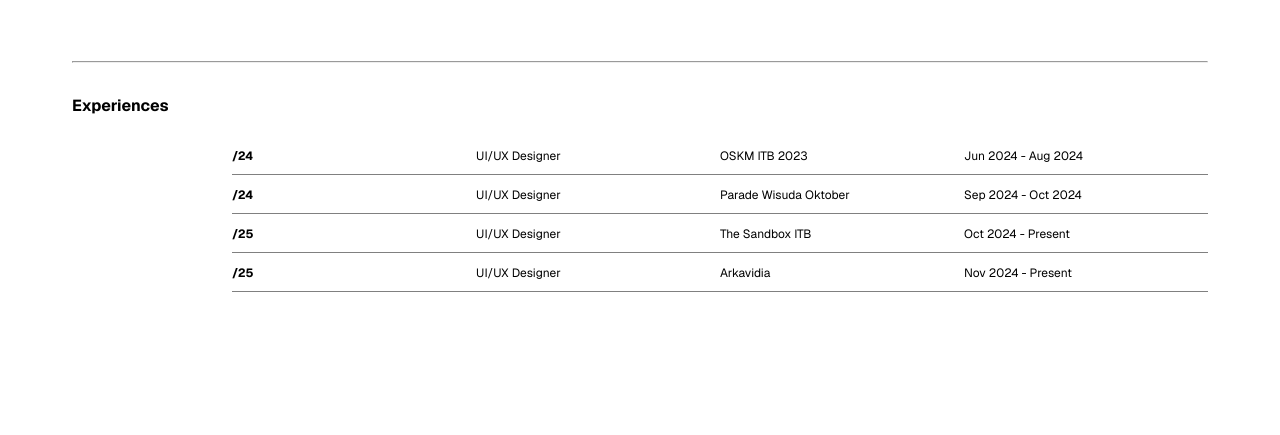
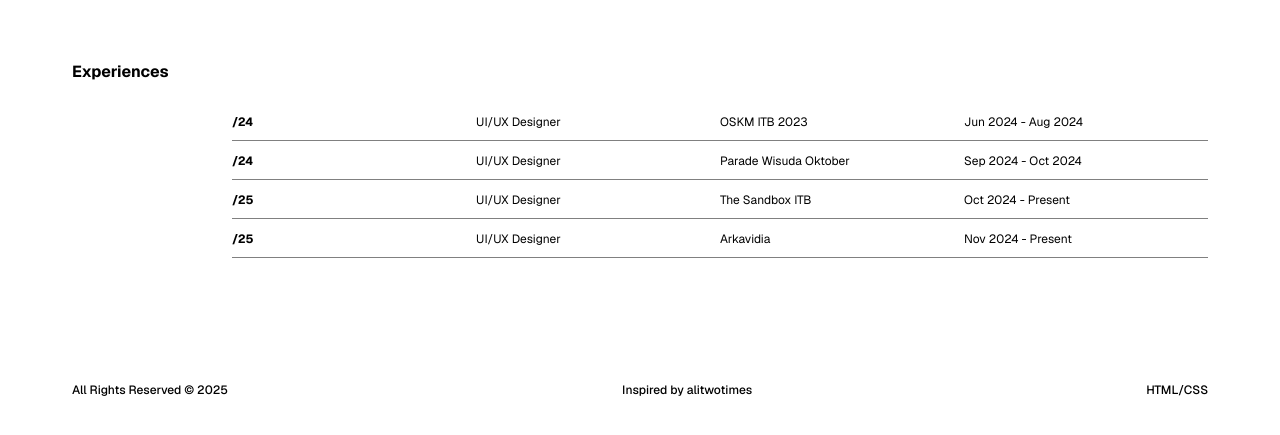
Before and after one commit to Elbiji/Day2-Training-ARC-18223115, a plain HTML site: page index.html in a window 1280 px wide. Shown: the part 585-1020 px from the top of the page. Before the commit the page ends 885 px from the top, so only its background shows below. Drawn offline with nearby package versions, Linux system fonts and the light colour scheme.

Commit message:
feat: added footer and styled a bit in experience section

```diff
--- a/experience.css
+++ b/experience.css
@@ -32,6 +32,23 @@
 }
 
 .experience-title {
+    display: inline;
     margin-top: 2rem;
     font-size: 16px;
+    position: relative;
 }
+
+.experience-title::after {
+    content: ' ';
+    position: absolute;
+    height: 2px;
+    left: 0;
+    bottom: 0;
+    width: 0;
+    background-color: black;
+    transition: width .2s;
+}
+
+.experience-title:hover:after {
+    width: 100%;
+}
--- /dev/null
+++ b/footer.css
@@ -0,0 +1,10 @@
+footer {
+    margin-top: 7rem;
+    margin-bottom: 2rem;
+}
+
+.footer-detail {
+    display: flex;
+    justify-content: space-between;
+    align-items: center;
+}
--- a/index.html
+++ b/index.html
@@ -8,6 +8,7 @@
     <link rel="stylesheet" href="style.css">
     <link rel="stylesheet" href="navbar.css">
     <link rel="stylesheet" href="experience.css">
+    <link rel="stylesheet" href="footer.css">
     <meta name="viewport" content="width=device-width, initial-scale=1.0">
     <title>ARC Day 1</title>
 </head>
@@ -64,7 +65,7 @@
         </div>
     </div>
     <div class="experience-section">
-        <hr class="solid">
+        <!-- <hr class="solid"> -->
         <h1 class="experience-title">
             Experiences
         </h1>
@@ -135,5 +136,18 @@
             </div>
         </div>
     </div>
+    <footer>
+        <div class="footer-detail">
+            <p>
+                All Rights Reserved © 2025
+            </p>
+            <p>
+                Inspired by alitwotimes
+            </p>
+            <p>
+                HTML/CSS
+            </p>
+        </div>
+    </footer>
 </body>
 </html>
```
